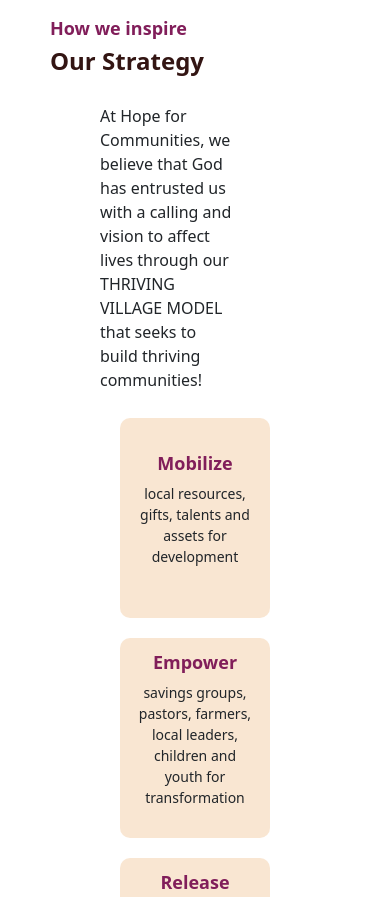
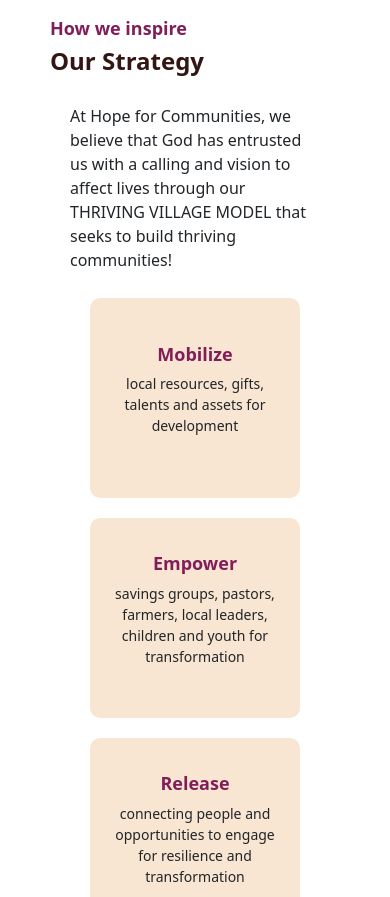
Before and after one commit to g90tony/h4c-website, a plain HTML site: page index.html in a window 390 px wide. Shown: the part 996-1893 px from the top of the page. Drawn offline with nearby package versions, Linux system fonts and the light colour scheme.

Commit message:
completed responsivity

```diff
--- a/stylesheets/custom/main.css
+++ b/stylesheets/custom/main.css
@@ -40,3 +40,13 @@
 .custom-body-list-item span {
   font-weight: 700;
 }
+
+@media screen and (max-width: 576px) {
+  .custom-section-intro {
+    padding: 20px;
+  }
+
+  .custom-section-intro-text {
+    width: 100%;
+  }
+}
```
Also changed, not shown: stylesheets/custom/sections/work-vision.css (+13 -0 lines).
